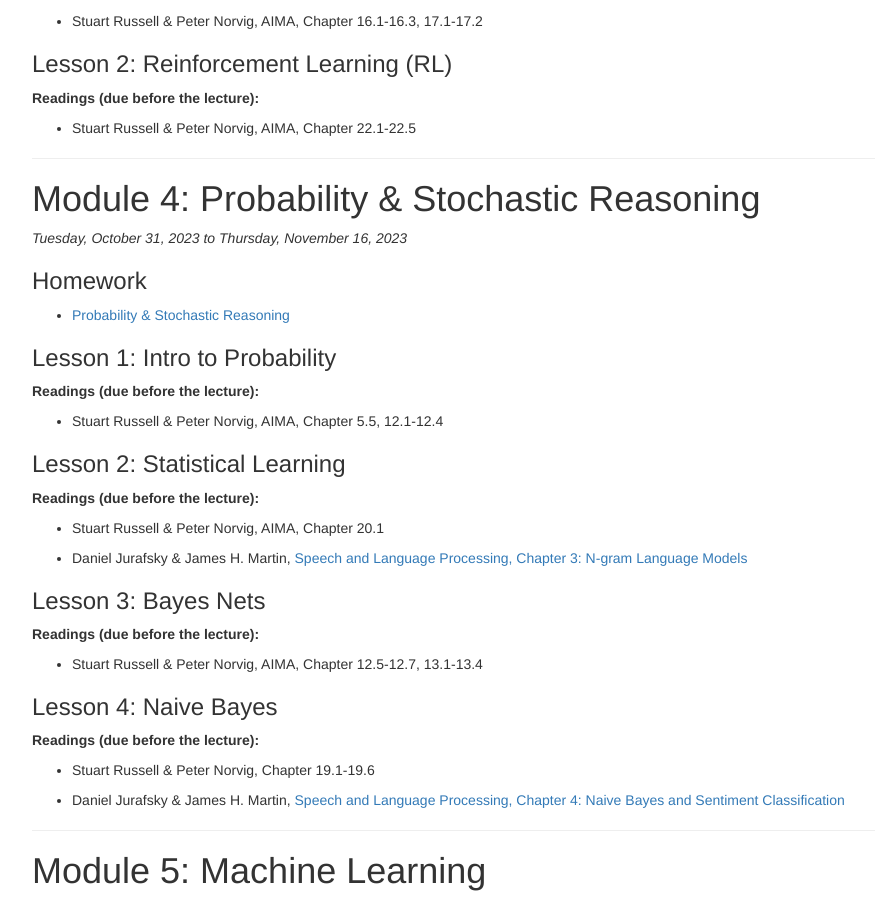
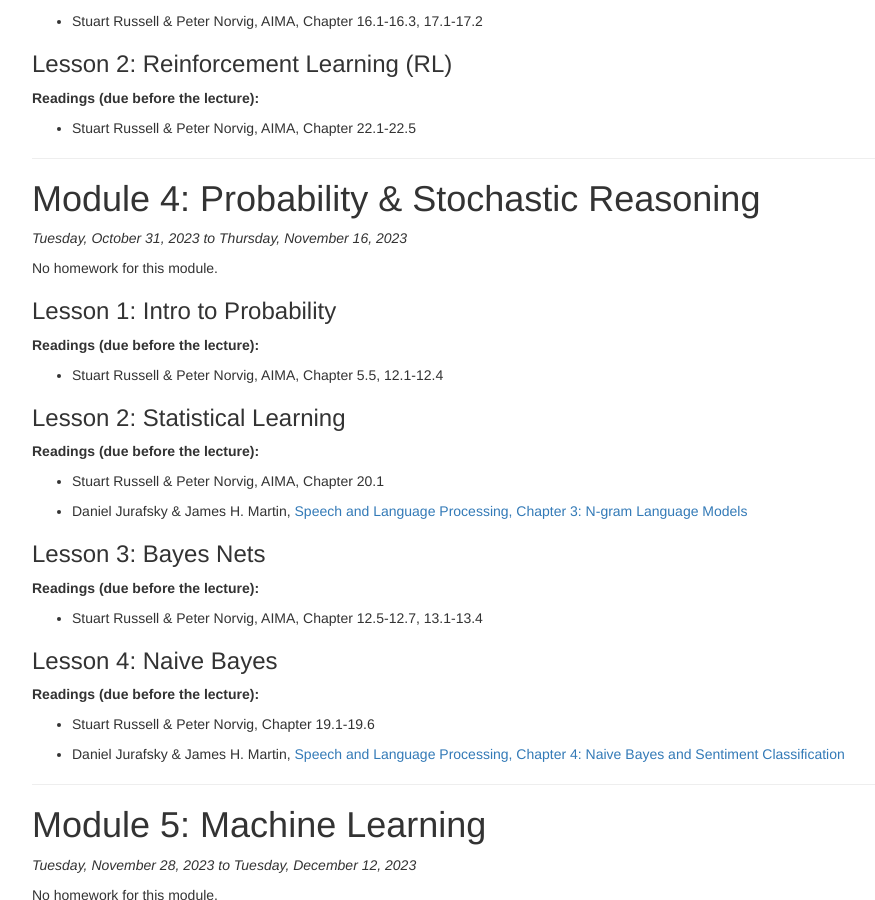
Before and after one commit to lara-martin/Principles-of-AI, a Jekyll site: the page built from modules.md, in a window 1280 px wide and 900 px high, scrolled down 1864 px. Shown: the whole window, without its empty margins (38-913 px from the left). Built offline with Jekyll 4.4.1, drawn with Linux system fonts in a browser that asks for light colours; nearby versions of some CDN libraries; a script that is not in the unit is left out.

Commit message:
removed hw4

```diff
--- a/_data/modules.yaml
+++ b/_data/modules.yaml
@@ -247,12 +247,6 @@
           authors: Daniel Jurafsky & James H. Martin
           url: https://web.stanford.edu/~jurafsky/slp3/4.pdf
           title: "Speech and Language Processing, Chapter 4: Naive Bayes and Sentiment Classification"
-  hw:
-    -
-      title: Probability & Stochastic Reasoning
-      url:
-      percentage: 10%
-      due_date:
 -
   module_number: 5
   start_date: 2023-11-28
```
